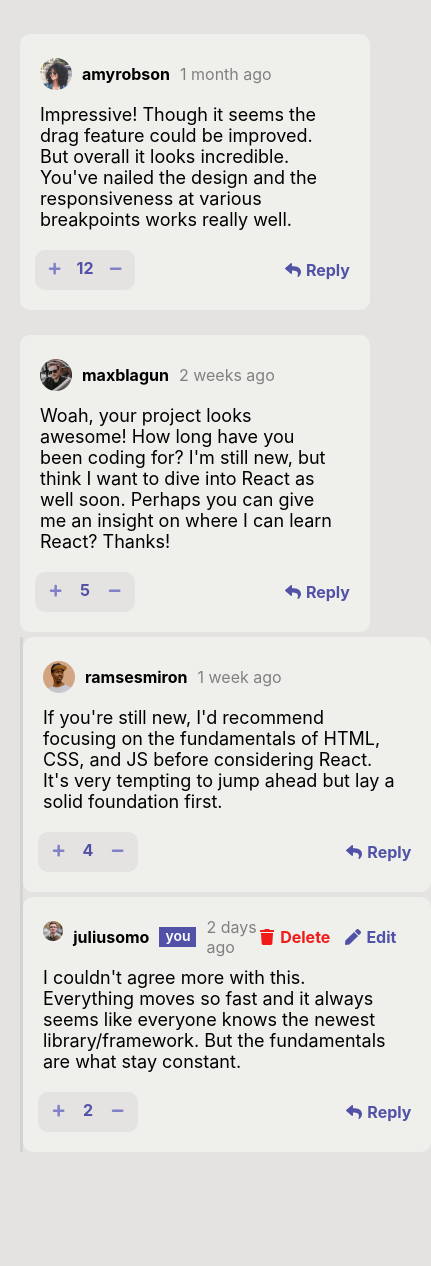
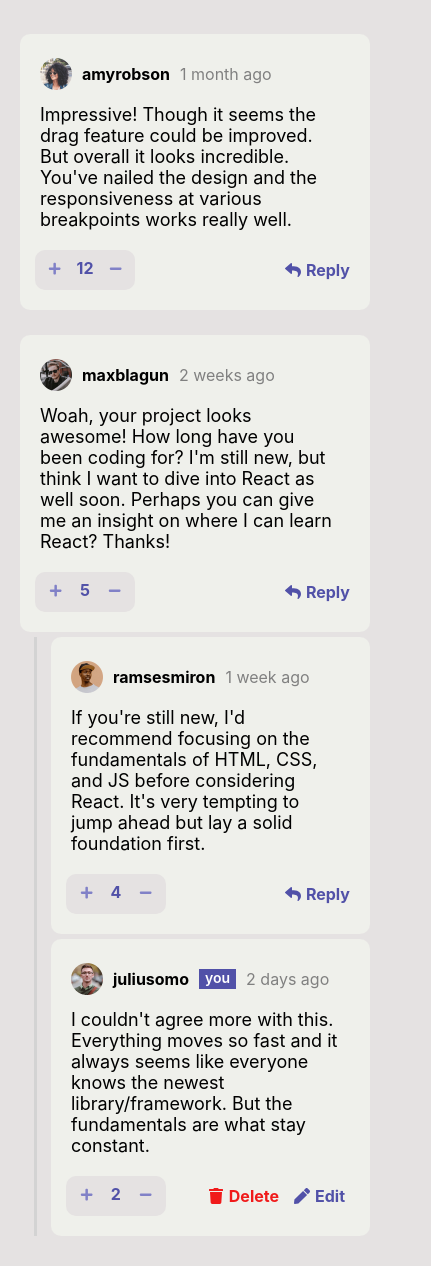
Before and after one commit to tomasleggire/Interactive-comments-section, a React (Create React App) app: page / in a window 390 px wide. Shown: the whole page, 431 px wide, since content can reach past the window. Before the commit the page ends 1182 px from the top, so only its background shows below. Built offline with nearby package versions, Linux system fonts and the light colour scheme.

Commit message:
You btn replies maquetado

```diff
--- a/src/COMPONENTS/Replies.js
+++ b/src/COMPONENTS/Replies.js
@@ -20,10 +20,24 @@ export default function Replies({YOUname, YOUimg, user, date, contador, msg, img
                     <span className="span-contador">{contador}</span>
                     <button className="btn-contador" onClick={()=> Restar(2, msg, contador, userMsg, userName)}><FaMinus /></button>
                 </div>
-                <div className="user-reply mobile">
+                {!(user === YOUname) && (
+                    <div className="user-reply mobile">
                     <FaReply className="reply-icon"/>
                     <p className="reply-p" onClick={()=> setReplyModalValue(true)}>Reply</p>
+                    </div>
+                )}
+                {(user === YOUname) && (
+                    <div className="desktop you-btn-main mobile-you">
+                    <div className="you-btn btn-delete">
+                        <FaTrash className="reply-icon"/>
+                        <p className="reply-p">Delete</p>
+                    </div>
+                    <div className="you-btn btn-edit">
+                        <FaPen className="reply-icon"/>
+                        <p className="reply-p">Edit</p>
+                    </div>
                 </div>
+                )}
             </div>
             <div className="main-comment-info">
                 <div className="main-comment-info-user">
@@ -34,7 +48,7 @@ export default function Replies({YOUname, YOUimg, user, date, contador, msg, img
                     {(user === YOUname) && <p className="you">you</p>}
                     <p className="user-date">{date}</p>
                     {user === YOUname ?
-                    (<div className="desktop you-btn-main">
+                    (<div className="desktop you-btn-main desktop-you">
                         <div className="you-btn btn-delete">
                             <FaTrash className="reply-icon"/>
                             <p className="reply-p">Delete</p>
--- a/src/CSS/Replies.css
+++ b/src/CSS/Replies.css
@@ -19,6 +19,10 @@
     margin: 0 0 0 auto;
     margin-right: 25px;
     cursor: pointer;
+}
+
+.mobile-you {
+    display: none;
 }
 
 .you-btn {
@@ -43,3 +47,13 @@
 .btn-edit:hover {
     color: rgb(129, 129, 199);
 }
+
+@media only screen and (max-width: 530px) {
+    .desktop-you {
+        display: none;
+    }
+    .mobile-you {
+        display: flex;
+        margin-right: 10px;
+    }
+}
```
